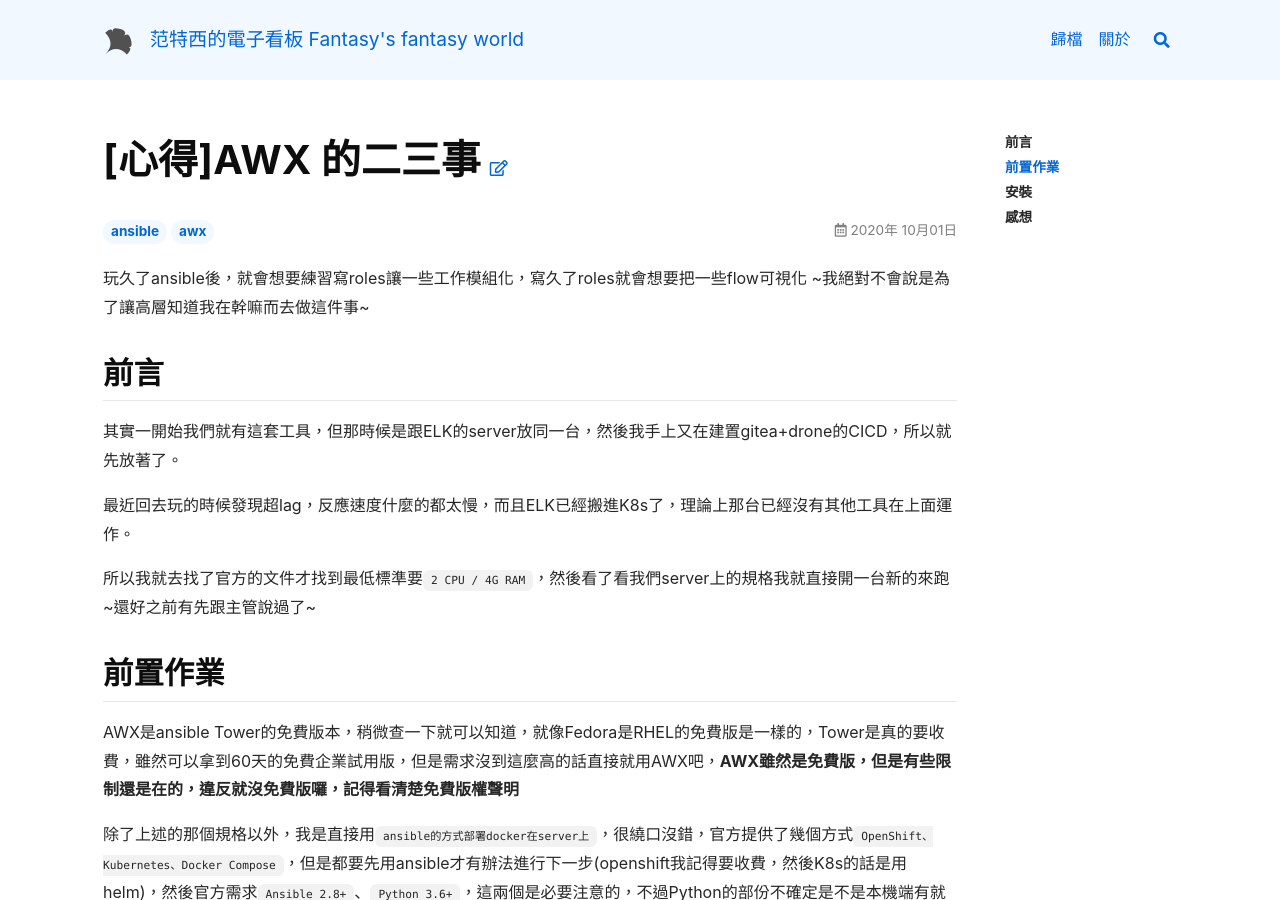
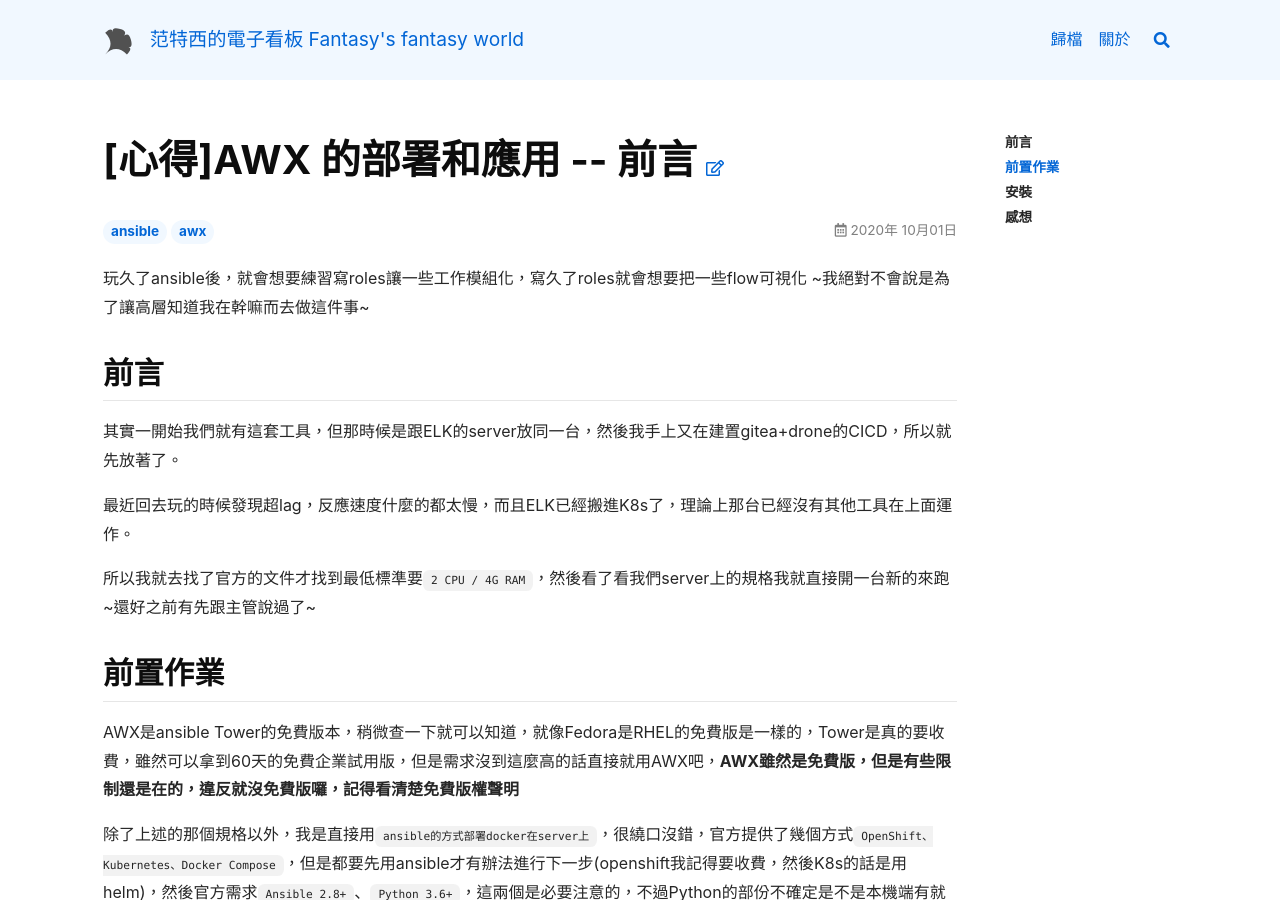
Before and after one commit to tingShean/tingshean.github.io, a Jekyll site: the page built from _posts/2020-10-01-awx-memo.md, in a window 1280 px wide and 900 px high. Built offline with Jekyll 4.4.1, drawn with Linux system fonts in a browser that asks for light colours; nearby versions of some CDN libraries; comment, search, counter and statistics services are not loaded.

Commit message:
update 20201001 post

```diff
--- a/_posts/2020-10-01-awx-memo.md
+++ b/_posts/2020-10-01-awx-memo.md
@@ -1,5 +1,5 @@
 ---
-title: "[心得]AWX 的二三事"
+title: "[心得]AWX 的部署和應用 -- 前言"
 key: 20201001
 layout: article
 tags: ansible awx
```
